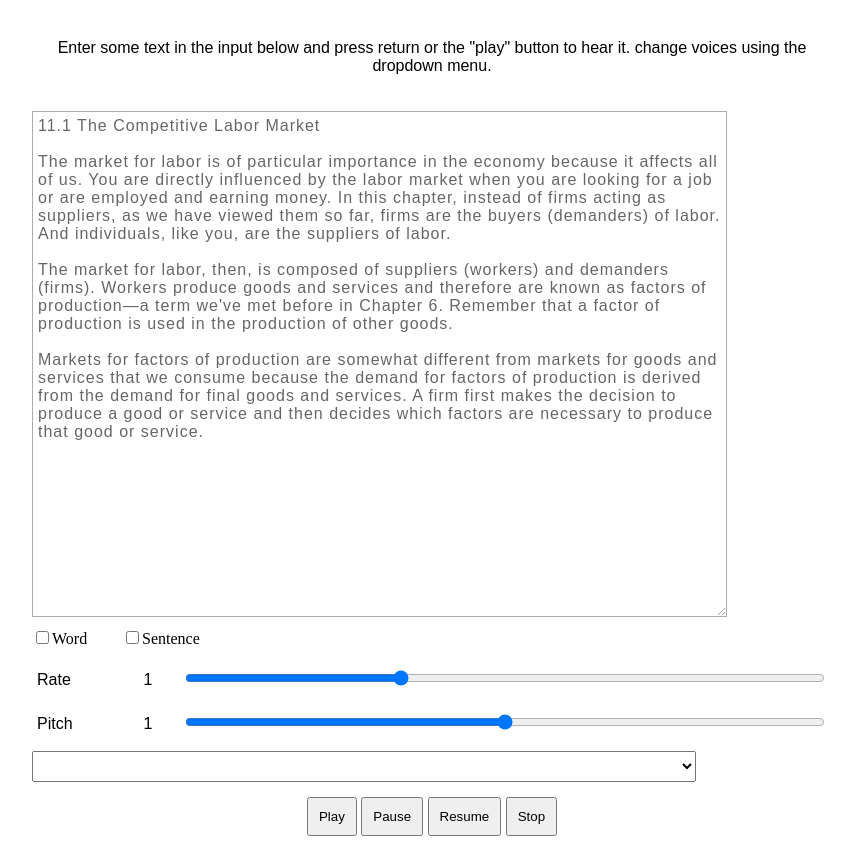
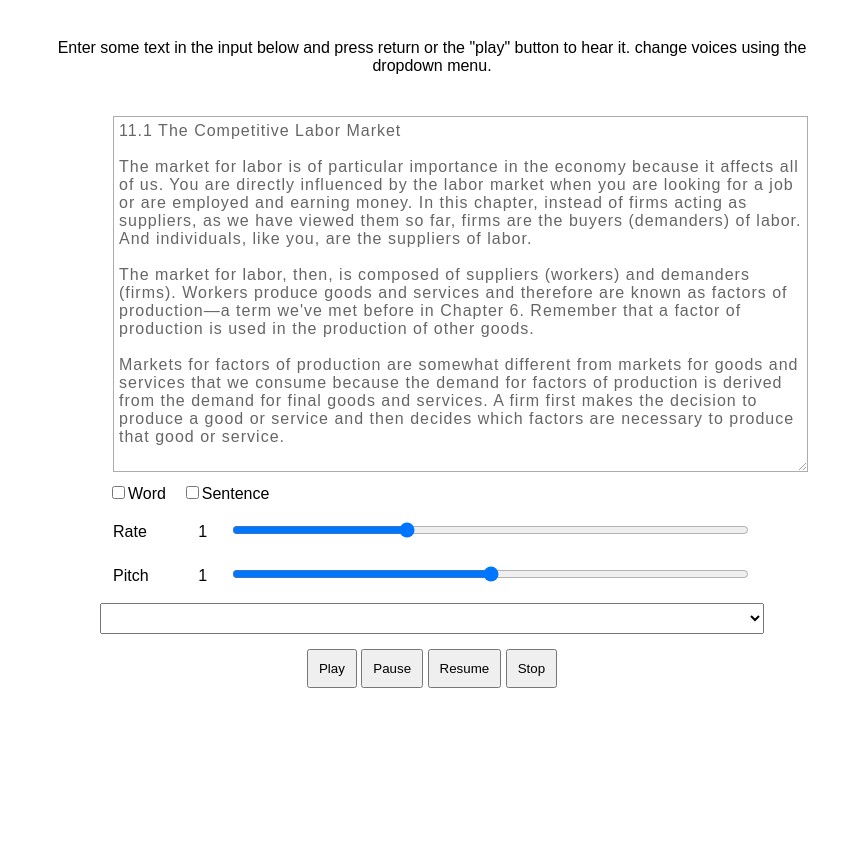
Before and after one commit to tlockhart/web-speech-api, a plain HTML site: page speak-easy-synthesis/index.html in a window 1280 px wide. Shown: the part 101-942 px from the top of the page, without its empty margins (208-1063 px from the left). After the commit the page ends 800 px from the top, so only its background shows below. Drawn offline with Linux system fonts and the light colour scheme; files whose address does not match are found by name.

Commit message:
chore: Updated formatting

```diff
--- a/speak-easy-synthesis/index.html
+++ b/speak-easy-synthesis/index.html
@@ -24,6 +24,7 @@
   </p>
 
   <form>
+    <div class="parent-container">
       <div class="container">
         <div id="backdrop" class="backdrop">
           <div id="highlights" class="center highlights">
@@ -39,19 +40,19 @@ Markets for factors of production are somewhat different from markets for goods
         </div>
       </div>
     </div>
-
+<div class="checkbox-container">
     <label class="checkbox-inline rt-pd-10"">
         <input type="checkbox" name="settings" value="word">Word
     </label>
-    <label class="rt-pd-10">
-      <input type="checkbox" name="settings" value="sentence">Sentence
+    <label class="rt-pd-10" id="sentence">
+      <input  type="checkbox" name="settings" value="sentence">Sentence
     </label>
+  </div>
     <!-- <label class="">
       <input type="checkbox" name="settings" value="line">Line
     </label> -->
-
-    <br><br>
-    <div>
+    <br>
+    <div class="flex-parent">
     <label for="rate">Rate</label><input type="range" min="0.5" max="2" value="1" step="0.1" id="rate" />
     <div class="rate-value">1</div>
     <div class="clearfix"></div>
--- a/speak-easy-synthesis/mark.css
+++ b/speak-easy-synthesis/mark.css
@@ -4,6 +4,12 @@
 *::before,
 *::after {
   box-sizing: border-box;
+}
+.parent-container {
+  margin: 0 auto;
+}
+.checkbox-container {
+  margin-left: 71px;
 }
 container {
   overflow: none;
@@ -18,7 +24,8 @@ textarea {
   position: relative;
   overflow: none;
   width: 695px;
-  height: 506px;
+  /* height: 506px; */
+  height:356px;
   /* scroll-behavior: none!important; */
 }
 
--- a/speak-easy-synthesis/style.css
+++ b/speak-easy-synthesis/style.css
@@ -20,14 +20,14 @@ h1, p {
 
 /* .txt,  */
 #textarea, select, form > div {
-  /* margin: 0 auto; */
+  margin: 0 auto;
   display: block;
   font-family: sans-serif;
   font-size: 16px;
   padding: 5px;
 }
 
-/* .txt {
+/* .textarea {
   width: 80%;
 } */
 
@@ -36,7 +36,7 @@ select {
 }
 
 form > div {
-  /* width: 81%; */
+  width: 81%;
 }
 
 /* .txt,  */
@@ -98,3 +98,6 @@ label {
   padding: 5px;
   border: 1px solid #ccc;
 } */
+#sentence {
+  width: 100px;
+}
--- a/speak-easy-synthesis/utils/helpers.js
+++ b/speak-easy-synthesis/utils/helpers.js
@@ -252,7 +252,7 @@ function onboundaryHandler(event, type) {
       textarea.setSelectionRange(anchorPosition, activePosition);
     } else {
       // OLD CONTENT
-      document.getSelection().removeAllRanges()
+
       let range = textarea.createTextRange();
       range.collapse(true);
       range.moveEnd("character", activePosition);
--- a/speak-easy-synthesis/utils/markText.js
+++ b/speak-easy-synthesis/utils/markText.js
@@ -70,11 +70,11 @@ export const highlightSentence = (startIdx, endIdx) => {
 
 export const clearSelection = (textarea) => {
   let range = new Range();
-  range.selectNodeContents(textarea); // or selectNode(p) to select the <p> tag too
+  // range.selectNodeContents(textarea); // or selectNode(p) to select the <p> tag too
 
-  document.getSelection().removeAllRanges(); // clear existing selection if any
-  document.getSelection().addRange(range);
-  textarea.focus();
+  // document.getSelection().removeAllRanges(); // clear existing selection if any
+  // document.getSelection().addRange(range);
+  // textarea.focus();
   // let s = textarea.getSelection();
   // console.log("-----textarea:", s);
   // if (s.rangeCount > 1) {
@@ -82,4 +82,11 @@ export const clearSelection = (textarea) => {
   //   s.removeRange(s.getRangeAt(i));
   //  }
   // }
+  console.log("*******IN CLEAR RANGE");
+  let s = window.getSelection();
+  if(s.rangeCount > 1) {
+   for(var i = 1; i < s.rangeCount; i++) {
+    s.removeRange(s.getRangeAt(i));
+   }
+  }
 }
```
Lines whose indentation alone changed are shown as unchanged.
